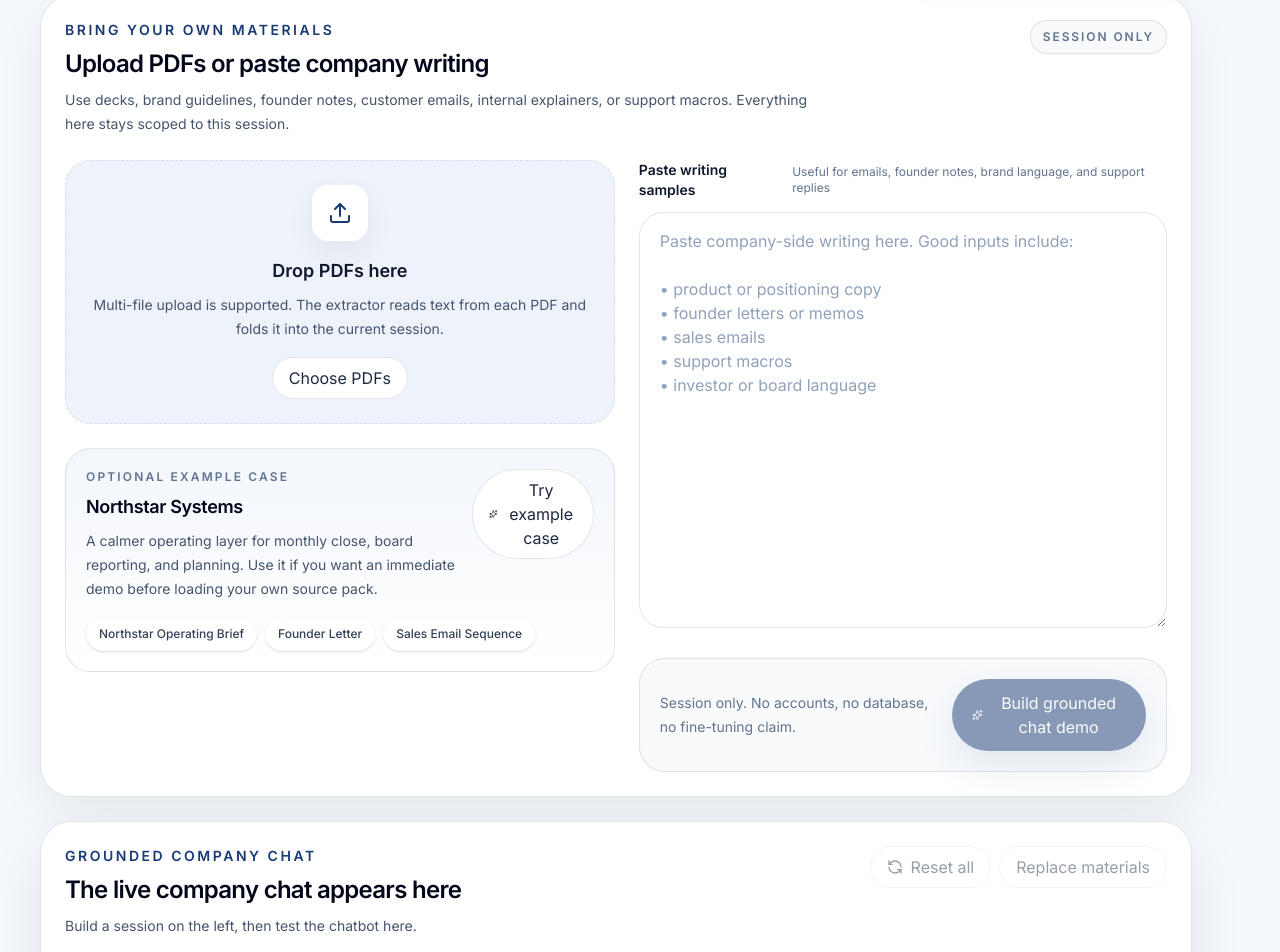
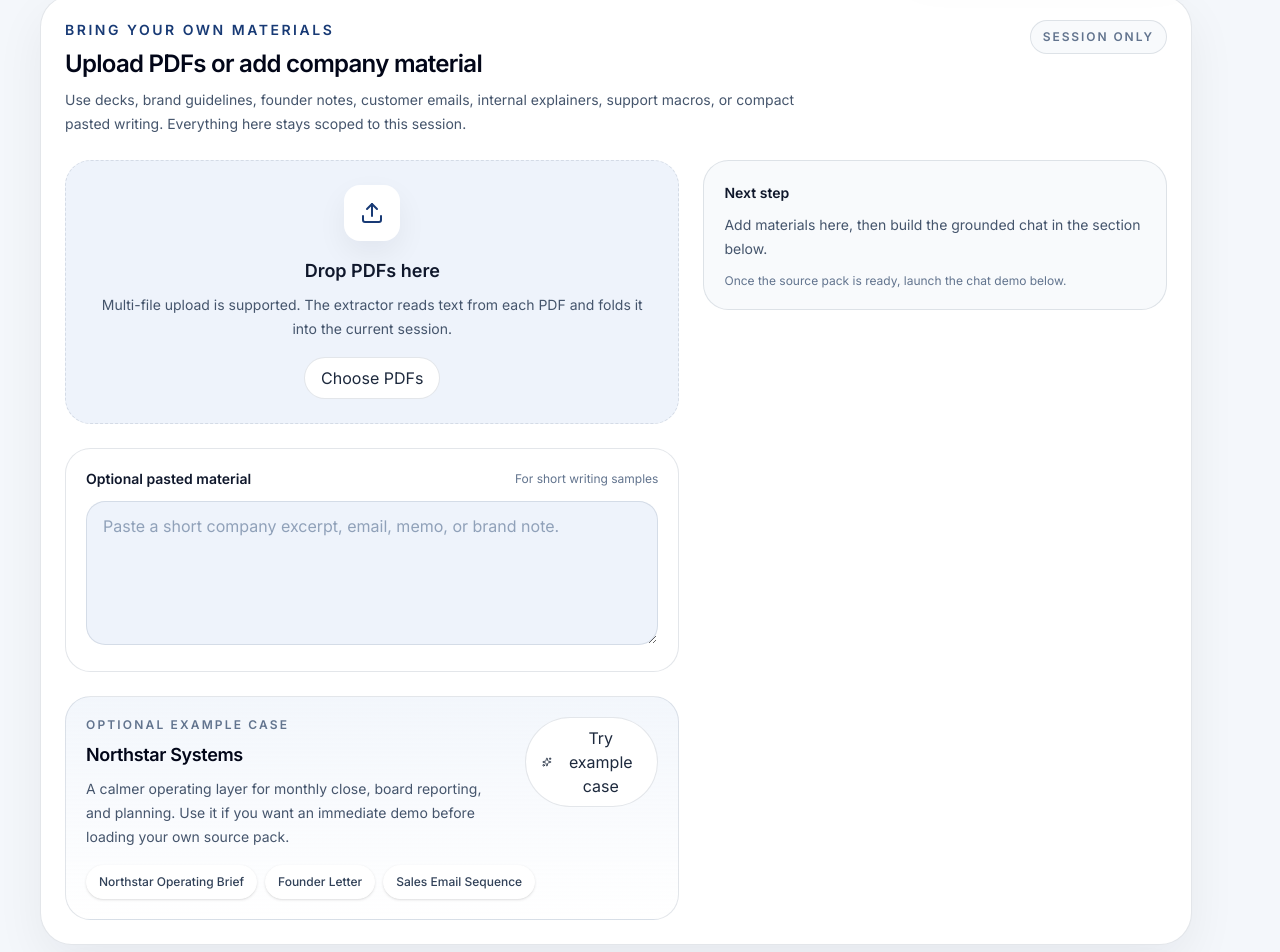
Before and after one commit to SY227/company-persona-studio, a Next.js app: page / in a window 1280 px wide. Shown: the part 647-1599 px from the top of the page. Built offline with nearby package versions, Linux system fonts and the light colour scheme.

Commit message:
Rebalance materials section and move build action

```diff
--- a/src/components/house-voice-app.tsx
+++ b/src/components/house-voice-app.tsx
@@ -398,10 +398,10 @@ export function HouseVoiceApp() {
                   Bring your own materials
                 </div>
                 <h2 className="mt-2 text-2xl font-semibold tracking-[-0.03em] text-slate-950">
-                  Upload PDFs or paste company writing
+                  Upload PDFs or add company material
                 </h2>
                 <p className="mt-2 max-w-3xl text-sm leading-6 text-slate-600">
-                  Use decks, brand guidelines, founder notes, customer emails, internal explainers, or support macros. Everything here stays scoped to this session.
+                  Use decks, brand guidelines, founder notes, customer emails, internal explainers, support macros, or compact pasted writing. Everything here stays scoped to this session.
                 </p>
               </div>
               <div className="rounded-full border border-[var(--border)] bg-slate-50 px-3 py-2 text-xs font-semibold uppercase tracking-[0.16em] text-slate-500">
@@ -409,7 +409,7 @@ export function HouseVoiceApp() {
               </div>
             </div>
 
-            <div className="mt-6 grid gap-6 lg:grid-cols-[1.02fr_0.98fr] lg:items-start">
+            <div className="mt-6 grid gap-6 lg:grid-cols-[1.14fr_0.86fr] lg:items-start">
               <div className="space-y-6">
                 <div
                   onDragOver={(event) => {
@@ -488,6 +488,19 @@ export function HouseVoiceApp() {
                   </div>
                 )}
 
+                <div className="rounded-[1.6rem] border border-[var(--border)] bg-white p-5">
+                  <div className="flex items-center justify-between gap-3">
+                    <div className="text-sm font-semibold text-slate-900">Optional pasted material</div>
+                    <div className="text-xs text-slate-500">For short writing samples</div>
+                  </div>
+                  <textarea
+                    value={pastedText}
+                    onChange={(event) => setPastedText(event.target.value)}
+                    placeholder="Paste a short company excerpt, email, memo, or brand note."
+                    className="mt-3 min-h-36 w-full rounded-[1.2rem] border border-[var(--border)] bg-[var(--surface-muted)] px-4 py-3 text-sm leading-7 text-slate-800 outline-none transition placeholder:text-slate-400 focus:border-[var(--blue-strong)]"
+                  />
+                </div>
+
                 <div className="rounded-[1.6rem] border border-[var(--border)] bg-[linear-gradient(180deg,rgba(239,244,251,0.78),rgba(255,255,255,0.98))] p-5">
                   <div className="flex flex-col gap-4 sm:flex-row sm:items-start sm:justify-between">
                     <div>
@@ -529,49 +542,25 @@ export function HouseVoiceApp() {
               </div>
 
               <div className="space-y-6">
-                <div>
-                  <div className="mb-3 flex items-center justify-between gap-3">
-                    <div className="text-sm font-semibold text-slate-900">Paste writing samples</div>
-                    <div className="text-xs text-slate-500">
-                      Useful for emails, founder notes, brand language, and support replies
-                    </div>
-                  </div>
-                  <textarea
-                    value={pastedText}
-                    onChange={(event) => setPastedText(event.target.value)}
-                    placeholder={`Paste company-side writing here. Good inputs include:\n\n• product or positioning copy\n• founder letters or memos\n• sales emails\n• support macros\n• investor or board language`}
-                    className="min-h-[26rem] w-full rounded-[1.5rem] border border-[var(--border)] bg-white px-5 py-4 text-sm leading-7 text-slate-800 outline-none transition placeholder:text-slate-400 focus:border-[var(--blue-strong)]"
-                  />
-                </div>
-
-                <div className="rounded-[1.6rem] border border-[var(--border)] bg-slate-50 p-5">
-                  <div className="flex flex-col gap-3 sm:flex-row sm:items-center sm:justify-between">
-                    <p className="max-w-2xl text-sm leading-6 text-slate-500">
-                      {isCreatingSession ? SYNTHESIS_STAGES[synthesisStageIndex] : toneNote(session?.mode ?? null)}
-                    </p>
-                    <button
-                      type="button"
-                      disabled={!hasInputs || isCreatingSession}
-                      onClick={() => void createSession()}
-                      className="inline-flex items-center justify-center rounded-full bg-[var(--blue-strong)] px-5 py-3 text-sm font-semibold text-white shadow-[0_16px_40px_rgba(24,58,117,0.2)] transition hover:bg-[var(--blue-deep)] disabled:cursor-not-allowed disabled:opacity-50"
-                    >
-                      {isCreatingSession ? (
-                        <LoaderCircle className="mr-2 h-4 w-4 animate-spin" />
-                      ) : (
-                        <Sparkles className="mr-2 h-4 w-4" />
-                      )}
-                      Build grounded chat demo
-                    </button>
-                  </div>
-
-                  {notice && (
-                    <div className="mt-4 rounded-2xl border border-amber-200 bg-amber-50 px-4 py-3 text-sm text-amber-900">
-                      {notice}
-                    </div>
-                  )}
+                <div className="rounded-[1.6rem] border border-[var(--border)] bg-slate-50 p-5 text-sm leading-6 text-slate-600">
+                  <div className="font-semibold text-slate-900">Next step</div>
+                  <p className="mt-2">
+                    Add materials here, then build the grounded chat in the section below.
+                  </p>
+                  <p className="mt-3 text-xs text-slate-500">
+                    {isCreatingSession
+                      ? SYNTHESIS_STAGES[synthesisStageIndex]
+                      : "Once the source pack is ready, launch the chat demo below."}
+                  </p>
                 </div>
               </div>
             </div>
+
+            {notice && (
+              <div className="mt-6 rounded-2xl border border-amber-200 bg-amber-50 px-4 py-3 text-sm text-amber-900">
+                {notice}
+              </div>
+            )}
           </div>
 
           <div
@@ -604,6 +593,21 @@ export function HouseVoiceApp() {
                   )}
                 </div>
                 <div className="flex flex-wrap gap-2">
+                  {!session && hasInputs && (
+                    <button
+                      type="button"
+                      disabled={isCreatingSession}
+                      onClick={() => void createSession()}
+                      className="inline-flex items-center rounded-full bg-[var(--blue-strong)] px-4 py-2 text-sm font-semibold text-white transition hover:bg-[var(--blue-deep)] disabled:cursor-not-allowed disabled:opacity-50"
+                    >
+                      {isCreatingSession ? (
+                        <LoaderCircle className="mr-2 h-4 w-4 animate-spin" />
+                      ) : (
+                        <Sparkles className="mr-2 h-4 w-4" />
+                      )}
+                      Build grounded chat demo
+                    </button>
+                  )}
                   <button
                     type="button"
                     onClick={resetSession}
```
